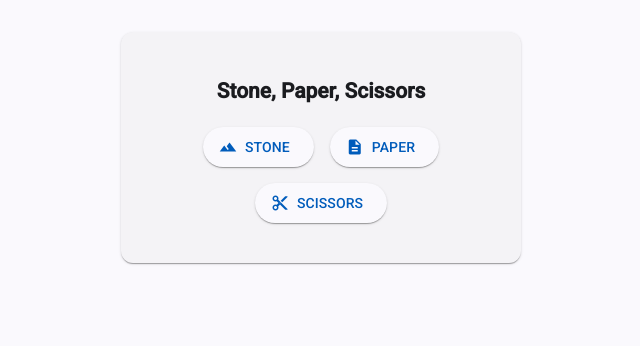
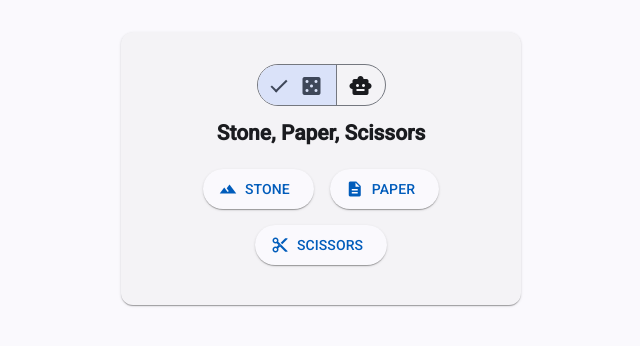
Before and after one commit to Dbarahonan/ssp-game-web, an Angular app: page / in a window 1280 px wide. Shown: the top 346 px of the page, without its empty margins (319-959 px from the left). Built offline with nearby package versions, Linux system fonts and the light colour scheme.

Commit message:
feat(ssp): add oponent type toogle button and improve styles

```diff
--- a/src/app/components/stone-scissors-paper/stone-scissors-paper.html
+++ b/src/app/components/stone-scissors-paper/stone-scissors-paper.html
@@ -1,7 +1,26 @@
 <mat-card class="ssp-card">
-    <h2>Stone, Paper, Scissors</h2>
+  <div class="opponent-select">
+    <mat-button-toggle-group [(ngModel)]="opponentType" name="opponentType" class="opponent-toggle">
+      <mat-button-toggle value="RANDOM" matTooltip="Play against random moves">
+        <mat-icon>casino</mat-icon>
+      </mat-button-toggle>
+      <mat-button-toggle value="IA" matTooltip="Play against AI">
+        <mat-icon>smart_toy</mat-icon>
+      </mat-button-toggle>
+    </mat-button-toggle-group>
+  </div>
 
-    <div *ngIf="loading">Loading...</div>
+
+  <h2>Stone, Paper, Scissors</h2>
+
+    <div *ngIf="loading" class="loading-container">
+      <mat-progress-spinner
+        mode="indeterminate"
+        diameter="50"
+        color="primary">
+      </mat-progress-spinner>
+    </div>
+
 
     <div *ngIf="!playerMove && !loading" class="buttons">
       <button mat-raised-button color="primary" *ngFor="let option of options" (click)="play(option.name)">
@@ -14,6 +33,6 @@
       <p>Your choice: {{ playerMove }}</p>
       <p>Computer: {{ computerMove }}</p>
       <h3>{{ result }}</h3>
-      <button mat-stroked-button color="accent" (click)="reset()">Play Again</button>
+      <button mat-stroked-button color="accent" (click)="reset()"> <mat-icon>autorenew</mat-icon>Play Again</button>
     </div>
   </mat-card>
--- a/src/app/components/stone-scissors-paper/stone-scissors-paper.scss
+++ b/src/app/components/stone-scissors-paper/stone-scissors-paper.scss
@@ -12,3 +12,25 @@
   .results p {
     margin: 0.5rem 0;
   }
+
+  .card-header {
+    display: flex;
+    justify-content: space-between;
+    align-items: center;
+  }
+
+  .card-header h2 {
+    margin: 0;
+  }
+
+  .opponent-select {
+    display: center;
+    align-items: center;
+  }
+
+  .loading-container {
+    display: flex;
+    justify-content: center;
+    align-items: center;
+    height: 120px;
+  }
--- a/src/app/components/stone-scissors-paper/stone-scissors-paper.ts
+++ b/src/app/components/stone-scissors-paper/stone-scissors-paper.ts
@@ -4,10 +4,14 @@ import { MatButtonModule } from '@angular/material/button';
 import { MatCardModule } from '@angular/material/card';
 import { MatIconModule } from '@angular/material/icon';
 import { SspGameService } from '../../services/ssp-game-service';
+import { MatButtonToggleModule } from '@angular/material/button-toggle';
+import { FormsModule } from '@angular/forms';
+import { MatTooltipModule } from '@angular/material/tooltip';
+import { MatProgressSpinnerModule } from '@angular/material/progress-spinner';
 
 @Component({
   selector: 'app-stone-scissors-paper',
-  imports: [CommonModule, MatButtonModule, MatCardModule, MatIconModule],
+  imports: [CommonModule, MatButtonModule, MatCardModule, MatIconModule, MatButtonToggleModule, FormsModule, MatTooltipModule, MatProgressSpinnerModule],
   templateUrl: './stone-scissors-paper.html',
   styleUrl: './stone-scissors-paper.scss',
   standalone: true
@@ -22,12 +26,13 @@ export class StoneScissorsPaper {
   computerMove: string = '';
   result: string | null = null;
   loading = false;
+  opponentType: 'IA' | 'RANDOM' = 'RANDOM';
 
   constructor(private sspService: SspGameService) {}
 
   play(move: string) {
     this.loading = true;
-    this.sspService.play(move, 'RANDOM').subscribe({
+    this.sspService.play(move, this.opponentType).subscribe({
       next: (res) => {
         this.playerMove = move;
         this.computerMove = res.computerMove;
```
